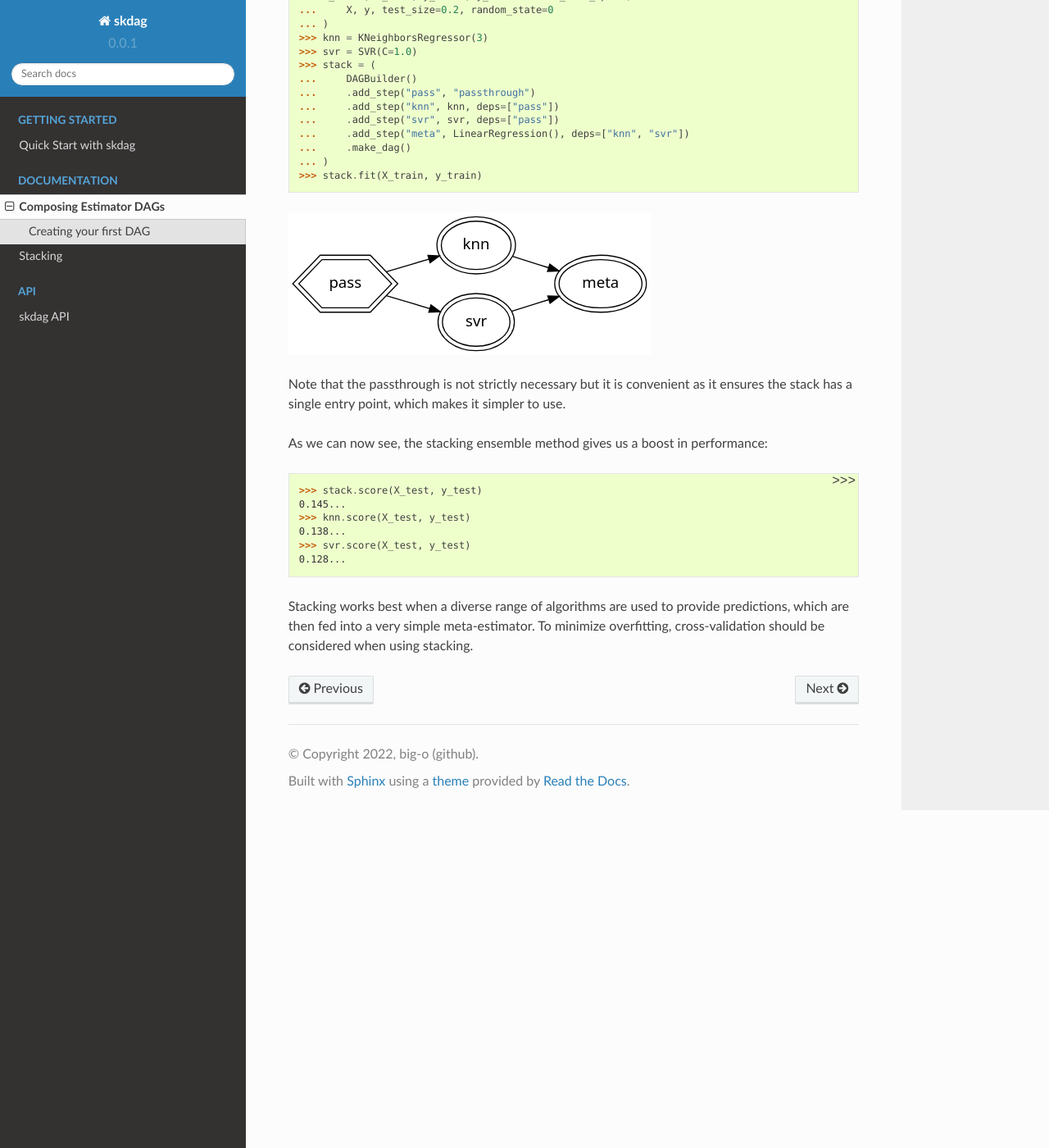
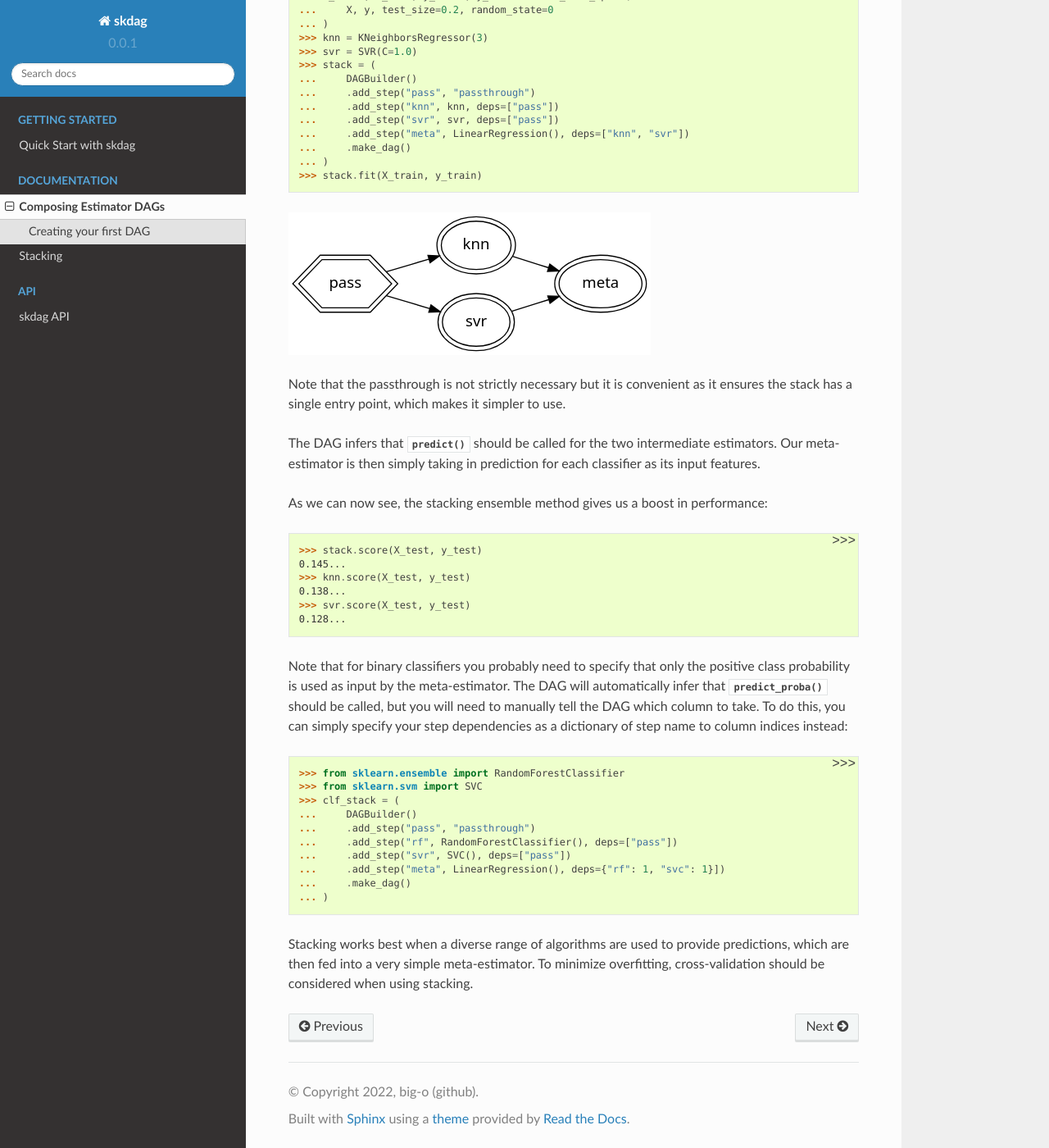
Before and after one commit to scikit-learn-contrib/skdag, a Sphinx documentation site: the page built from doc/user_guide.rst, in a window 1280 px wide and 1400 px high, scrolled down 2994 px. Shown: the whole window at 82% size. Built offline with Sphinx 7.4.7 and the Read the Docs theme 2.0.0, drawn with Linux system fonts in a browser that asks for light colours; formulas are drawn with MathJax 3; pages that are not in the unit, such as notebooks, are missing from menus.

```diff
--- a/doc/user_guide.rst
+++ b/doc/user_guide.rst
@@ -163,6 +163,10 @@ the next step(s).
 Note that the passthrough is not strictly necessary but it is convenient as it ensures
 the stack has a single entry point, which makes it simpler to use.
 
+The DAG infers that :meth:`predict` should be called for the two intermediate
+estimators. Our meta-estimator is then simply taking in prediction for each classifier
+as its input features.
+
 As we can now see, the stacking ensemble method gives us a boost in performance:
 
 .. code-block:: python
@@ -174,6 +178,25 @@ As we can now see, the stacking ensemble method gives us a boost in performance:
     >>> svr.score(X_test, y_test)
     0.128...
 
+Note that for binary classifiers you probably need to specify that only the positive
+class probability is used as input by the meta-estimator. The DAG will automatically
+infer that :meth:`predict_proba` should be called, but you will need to manually tell
+the DAG which column to take. To do this, you can simply specify your step dependencies
+as a dictionary of step name to column indices instead:
+
+.. code:: python
+
+    >>> from sklearn.ensemble import RandomForestClassifier
+    >>> from sklearn.svm import SVC
+    >>> clf_stack = (
+    ...     DAGBuilder()
+    ...     .add_step("pass", "passthrough")
+    ...     .add_step("rf", RandomForestClassifier(), deps=["pass"])
+    ...     .add_step("svr", SVC(), deps=["pass"])
+    ...     .add_step("meta", LinearRegression(), deps={"rf": 1, "svc": 1}])
+    ...     .make_dag()
+    ... )
+
 Stacking works best when a diverse range of algorithms are used to provide predictions,
 which are then fed into a very simple meta-estimator. To minimize overfitting,
 cross-validation should be considered when using stacking.
```
Also changed, not shown: appveyor.yml (+11 -6 lines), 1 other file.
